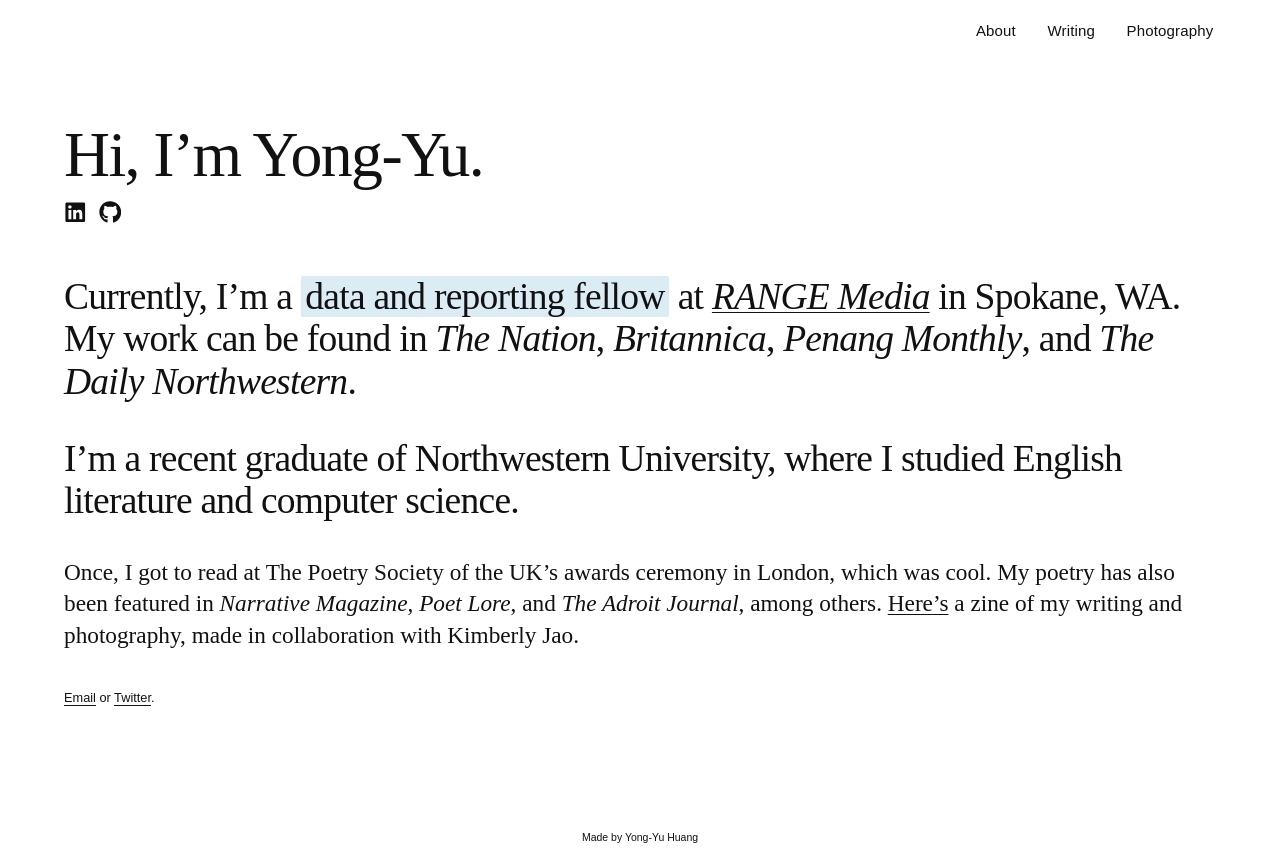
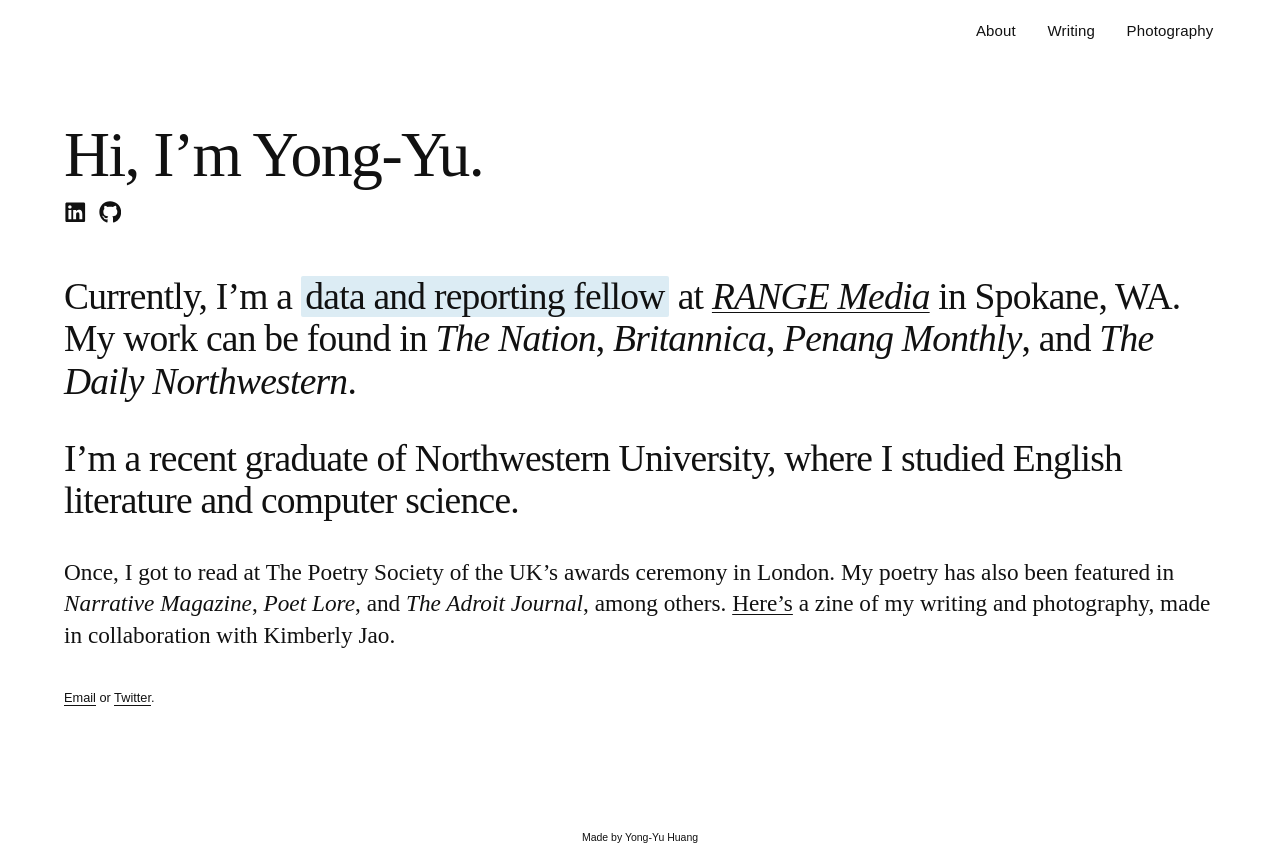
Before and after one commit to yongssh/yongssh.github.io, a Next.js app: page / in a window 1280 px wide. Built offline with nearby package versions, Linux system fonts and the light colour scheme; a web font is replaced by a local one.

Commit message:
website redesign, component rename

```diff
--- a/src/app/components/about.tsx
+++ b/src/app/components/about.tsx
@@ -68,7 +68,7 @@
             visibleIndex >= 2 ? styles.visible : ""
           }`}
         >
-        Once, I got to read at The Poetry Society of the UK’s awards ceremony in London, which was cool. My poetry has also been featured in <i>Narrative Magazine</i>, <i>Poet Lore</i>, and <i>The Adroit Journal</i>, among others. <a href="https://www.printedmatter.org/catalog/71152">Here’s</a> a zine of my writing and photography, made in collaboration with Kimberly Jao.
+        Once, I got to read at The Poetry Society of the UK’s awards ceremony in London. My poetry has also been featured in <i>Narrative Magazine</i>, <i>Poet Lore</i>, and <i>The Adroit Journal</i>, among others. <a href="https://www.printedmatter.org/catalog/71152">Here’s</a> a zine of my writing and photography, made in collaboration with Kimberly Jao.
         </p>
 
         <p
```
